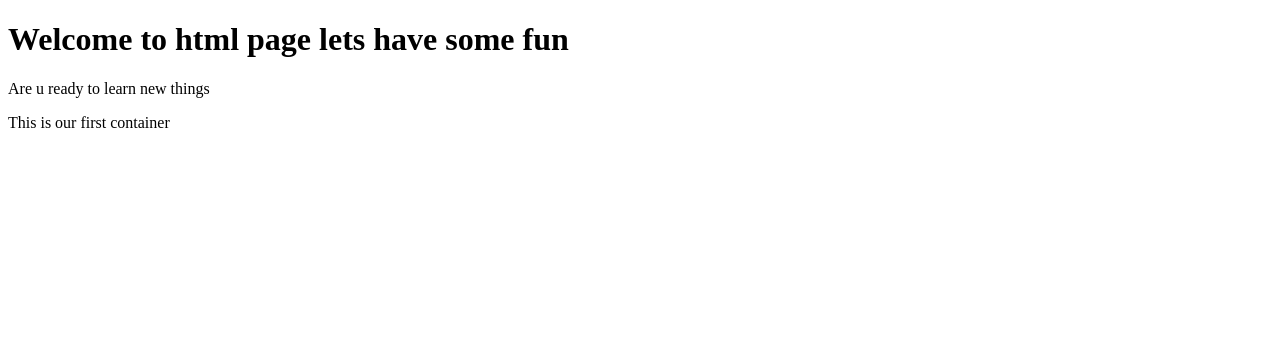
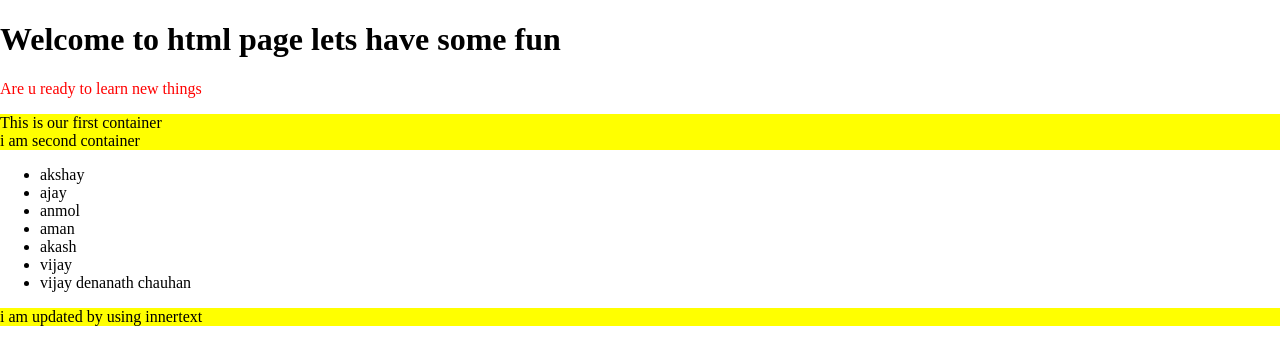
Before and after one commit to singhakshay29/JS-first-call, a plain HTML site: page DOM/Selectors/index.html in a window 1280 px wide. Drawn offline with Linux system fonts and the light colour scheme; files that its build step writes are made by us from their sources.

Commit message:
Js-first-call

```diff
--- a/DOM/Selectors/index.html
+++ b/DOM/Selectors/index.html
@@ -5,14 +5,37 @@
     <meta http-equiv="X-UA-Compatible" content="IE=edge">
     <meta name="viewport" content="width=device-width, initial-scale=1.0">
     <title>Document</title>
-    <script src="./script.js"></script>
+    <link rel="stylesheet" href="./style.css">
+
 </head>
 <body>
     <h1>Welcome to html page lets have some fun</h1>
     <p id="para">Are u ready to learn new things</p>
-    <div>
+    <div class="container">
         This is our first container
     </div>
+
+    <!-------updation-------->
+    <div class="container">
+        i am second container
+    </div>
+
+<!--question-->
+
+<!--write a function to search a name present or not-->
+
+    <ul id="name">
+        <li>akshay</li>
+        <li>ajay</li>
+        <li>anmol</li>
+        <li>aman</li>
+        <li>akash</li>
+        <li>amar</li>
+
+    </ul>
+
+    <div id="card"> i am a card</div>
+    <script src="./script.js"></script>
 </body>
 </html>
 <!--This html file is our document-->
--- a/DOM/Selectors/script.js
+++ b/DOM/Selectors/script.js
@@ -10,4 +10,112 @@
 //2.getElementsById
 
 let idname=document.getElementById("para");
+idname.style.color='red';
 console.log(idname);
+
+//3.getElement by class
+let classname=document.getElementsByClassName("container");
+
+//4.getElement by querySelector->
+let querySelectorelement=document.querySelector("#para");
+
+
+/*
+--------updation--------------
+
+*/
+//1.innerHtml
+//in inner Html we can by selecting the item
+//can inject any tag by using innerHtml
+
+const card=document.getElementById("card");
+console.log("----------card----------")
+console.dir(card);
+//card.innerHTML="hey i am changed by js command";
+card.innerHTML="<h1> are u happy</h1>"
+
+
+//2.innertext
+//innertext does not care about tag it only deals with text only
+
+card.innerText="i am updated by using innertext";
+
+
+//inner text does not consider space and remove the extra
+//all the formatting except the space is saved
+// card.innerText=`'abcd'
+// 'defgh'
+// 'ijklm'
+// 'nopqrst'               'uvwxyz'
+// `
+
+
+
+
+//3.textContenet
+
+//all the formatting is removed and content will come in single line
+// card.textContent=`abcd'
+// 'defgh'
+// 'ijklm'
+// 'nopqrst'               'uvwxyz'
+// `
+
+
+//style
+
+
+//card.style.color="green";
+
+// --question--
+
+// --write a function to search a name present or not
+
+
+let search=document.getElementById("name");
+//console.dir(search);
+const children=search.children;
+//console.log(children);
+const Arrays=Array.from(children);
+//console.log(Arrays);
+
+Arrays.forEach(liElement=>{
+    if(liElement.textContent==='amar'){
+        console.log("result is true")
+    }else{
+        //console.log("result is false");
+    }
+
+});
+
+// --question--
+
+// --write a function to search a name present if present chnage to vijay
+
+
+Arrays.forEach(liElement=>{
+    if(liElement.textContent==='amar'){
+        liElement.textContent='vijay';
+       // console.log(liElement);
+    }else{
+       // console.log("result is false");
+    }
+
+});
+
+
+//addition in dom
+
+//1.create element
+
+const li_Element=document.createElement("li");
+//console.log("li",li_Element);
+
+//2.edit the element
+li_Element.innerText="vijay denanath chauhan";
+console.log(li_Element);
+
+//3.attached with ul
+
+const unorderlist=document.getElementById('name');
+unorderlist.append(li_Element);
```
Also changed, not shown: DOM/DOMTree/script.js (added, +51 -0 lines).
